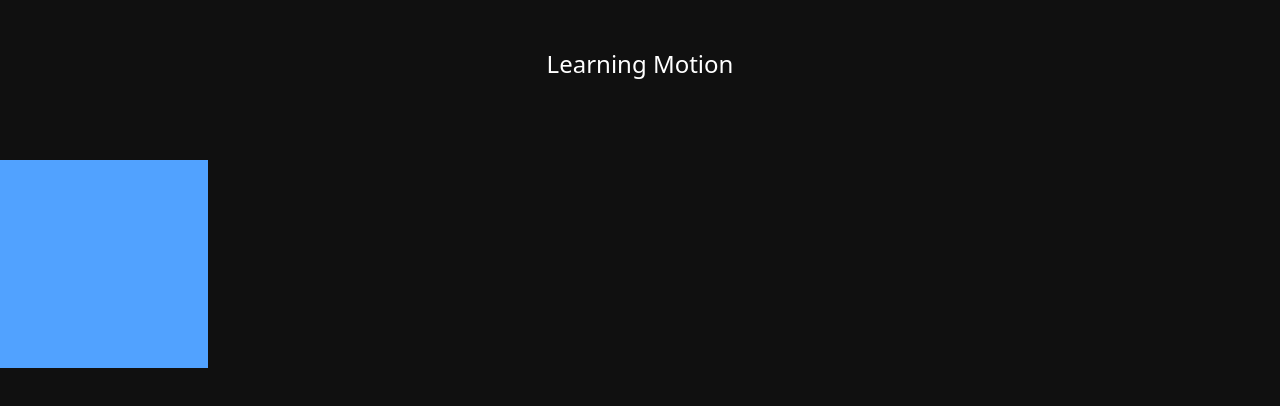
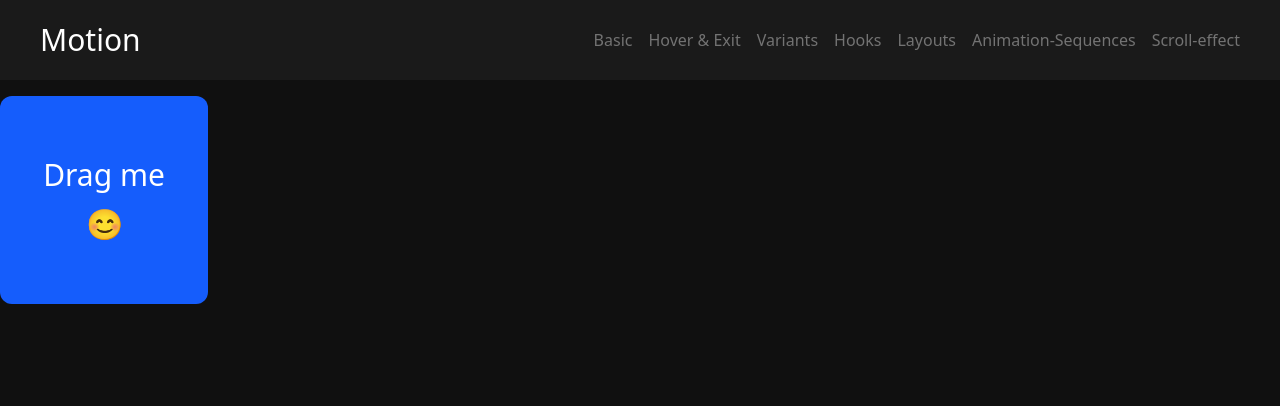
Before and after one commit to 10xshivam/motion, a Next.js app: page / in a window 1280 px wide. Shown: the top 406 px of the page. Built offline with nearby package versions, Linux system fonts and the light colour scheme.

Commit message:
feat: update page layout and navigation with improved structure and animations

```diff
--- a/src/app/animation-sequences/page.tsx
+++ b/src/app/animation-sequences/page.tsx
@@ -1,11 +1,11 @@
 import AnimationSequence from '@/components/AnimationSequence'
-// import AnimationText from '@/components/AnimationText'
+import AnimationText from '@/components/AnimationText'
 import React from 'react'
 
 export default function Page() {
   return (
-    <div className='flex items-center justify-center min-h-screen bg-black'>
-        {/* <AnimationText/> */}
+    <div className='flex items-center justify-center min-h-screen bg-black gap-20 flex-col'>
+        <AnimationText/>
         <AnimationSequence/>
     </div>
   )
--- a/src/app/layout-example/page.tsx
+++ b/src/app/layout-example/page.tsx
@@ -1,11 +1,11 @@
-// import LayoutCards from '@/components/LayoutCards'
+import LayoutCards from '@/components/LayoutCards'
 import Navbar from '@/components/Navbar'
 import React from 'react'
 
 export default function LayoutExample() {
   return (
     <div>
-        {/* <LayoutCards/> */}
+        <LayoutCards/>
         <Navbar/>
     </div>
   )
--- a/src/app/page.tsx
+++ b/src/app/page.tsx
@@ -1,13 +1,60 @@
+"use client"
+
 // For Client
-// import { motion } from "motion/react"
+import { motion } from "motion/react"
 
 // For Server
-import * as motion from "motion/react-client";
+// import * as motion from "motion/react-client";
+import Link from "next/link";
 
 export default function Home() {
+  const navItems = [
+    {
+      title: "Basic",
+      href: "/basic",
+    },
+    {
+      title: "Hover & Exit",
+      href: "/content",
+    },
+    {
+      title: "Variants",
+      href: "/dashboard",
+    },
+    {
+      title: "Hooks",
+      href: "/motion-hooks",
+    },
+    {
+      title: "Layouts",
+      href: "/layout-example",
+    },
+    {
+      title: "Animation-Sequences",
+      href: "/animation-sequences",
+    },
+    {
+      title: "Scroll-effect",
+      href: "/scrollable",
+    },
+
+  ];
   return (
-    <div className="h-screen w-full pt-12">
-      <h1 className="text-2xl text-center mb-20">Learning Motion</h1>
+    <div className="relative h-screen w-full pt-24">
+      <div className="fixed top-0 w-full h-20 bg-neutral-500/10 flex p-5 px-10 justify-between items-center">
+      <h1 className="text-3xl">Motion</h1>
+      <div className="flex gap-4 items-start justify-center">
+        {navItems.map((item) => (
+          <Link
+            className=" group text-center  text-neutral-500 "
+            key={item.title}
+            href={item.href}
+          >
+            <span className="relative group-hover:text-white ">{item.title}</span>
+          </Link>
+        ))}
+      </div>
+      </div>
       {/* Intro */}
       {/* <motion.div
         initial={{
@@ -64,8 +111,8 @@ export default function Home() {
           bottom:500
         }}
         dragDirectionLock // makes draggable in only one direction
-        className="w-52 h-52 bg-blue-400"
-      />
+        className="w-52 h-52 bg-blue-600 p-10 flex text-3xl justify-center items-center text-center leading-relaxed font-medium rounded-xl"
+      >Drag me 😊</motion.div>
     </div>
   );
 }
```
